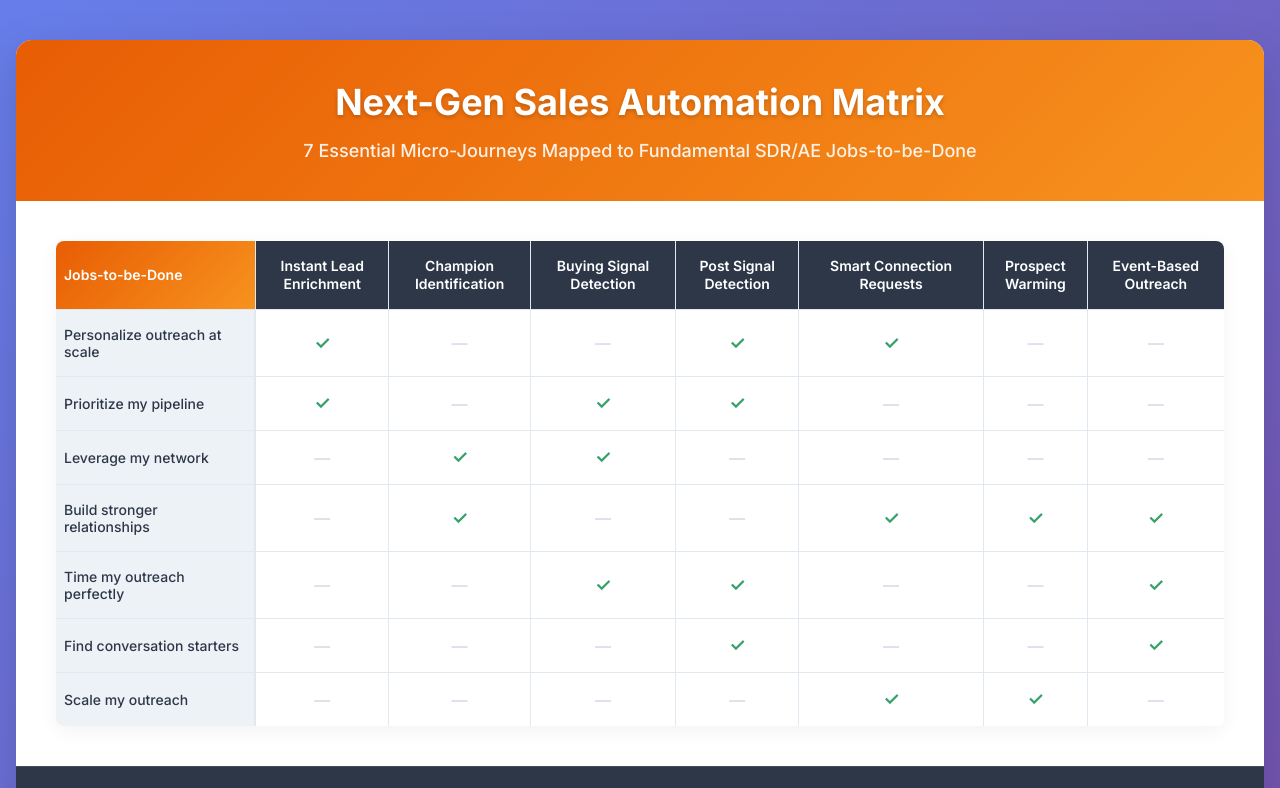
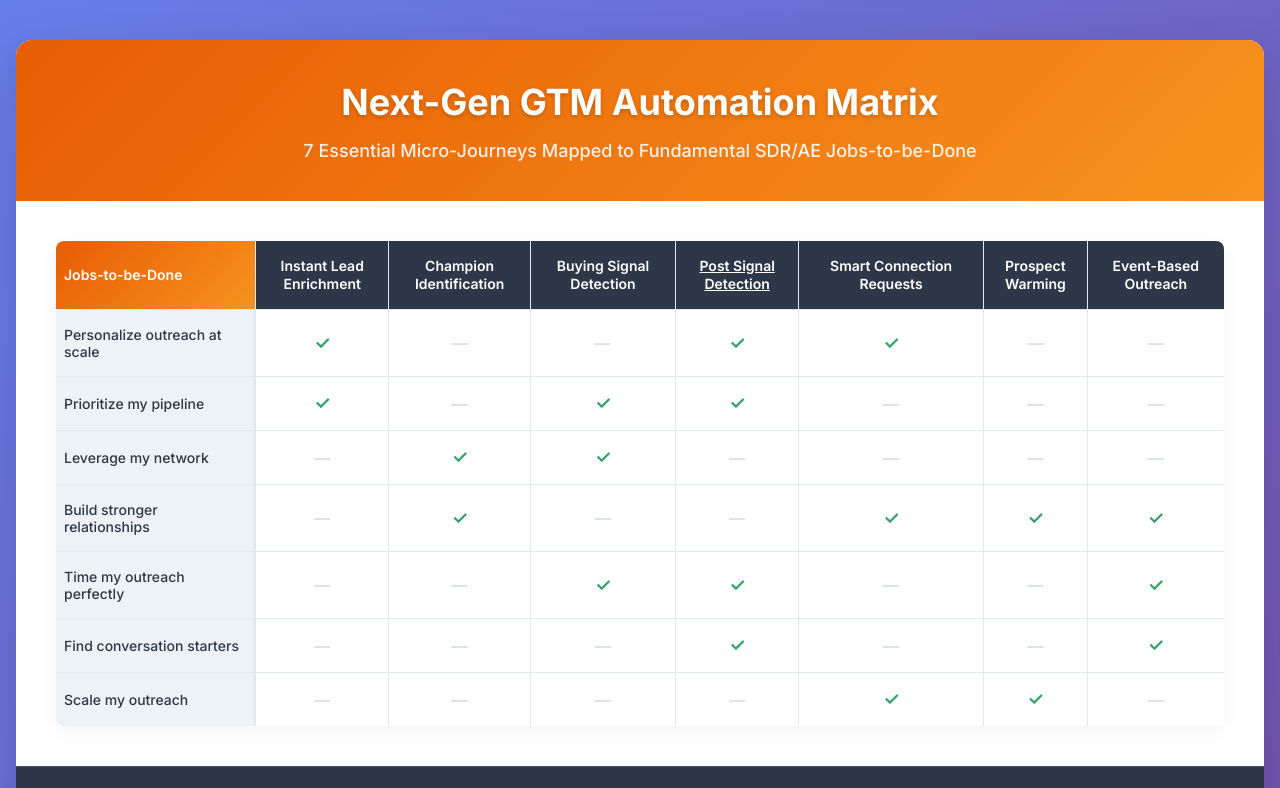
Before and after one commit to idancarm/mjs, a plain HTML site: page index.html in a window 1280 px wide. Shown: the top 788 px of the page. Drawn offline with Linux system fonts and the light colour scheme.

Commit message:
added 2nd page

```diff
--- a/index.html
+++ b/index.html
@@ -445,7 +445,7 @@
 <body>
     <div class="container">
         <header class="header">
-            <h1 class="header__title">Next-Gen Sales Automation Matrix</h1>
+            <h1 class="header__title">Next-Gen GTM Automation Matrix</h1>
             <p class="header__subtitle">7 Essential Micro-Journeys Mapped to Fundamental SDR/AE Jobs-to-be-Done</p>
         </header>
 
@@ -457,7 +457,11 @@
                         <th class="is-clickable" data-modal-id="instant-lead">Instant Lead<br>Enrichment</th>
                         <th class="is-clickable" data-modal-id="champion-id">Champion<br>Identification</th>
                         <th class="is-clickable" data-modal-id="buying-signal">Buying Signal<br>Detection</th>
-                        <th class="is-clickable" data-modal-id="post-signal">Post Signal<br>Detection</th>
+                        <th class="is-clickable" data-modal-id="post-signal">
+                            <a href="gtm1.html" style="color: inherit; text-decoration: underline;">
+                                Post Signal<br>Detection
+                            </a>
+                        </th>
                         <th class="is-clickable" data-modal-id="smart-connection">Smart Connection<br>Requests</th>
                         <th class="is-clickable" data-modal-id="prospect-warming">Prospect<br>Warming</th>
                         <th class="is-clickable" data-modal-id="event-outreach">Event-Based<br>Outreach</th>
```
Also changed, not shown: gtm1.html (added).
